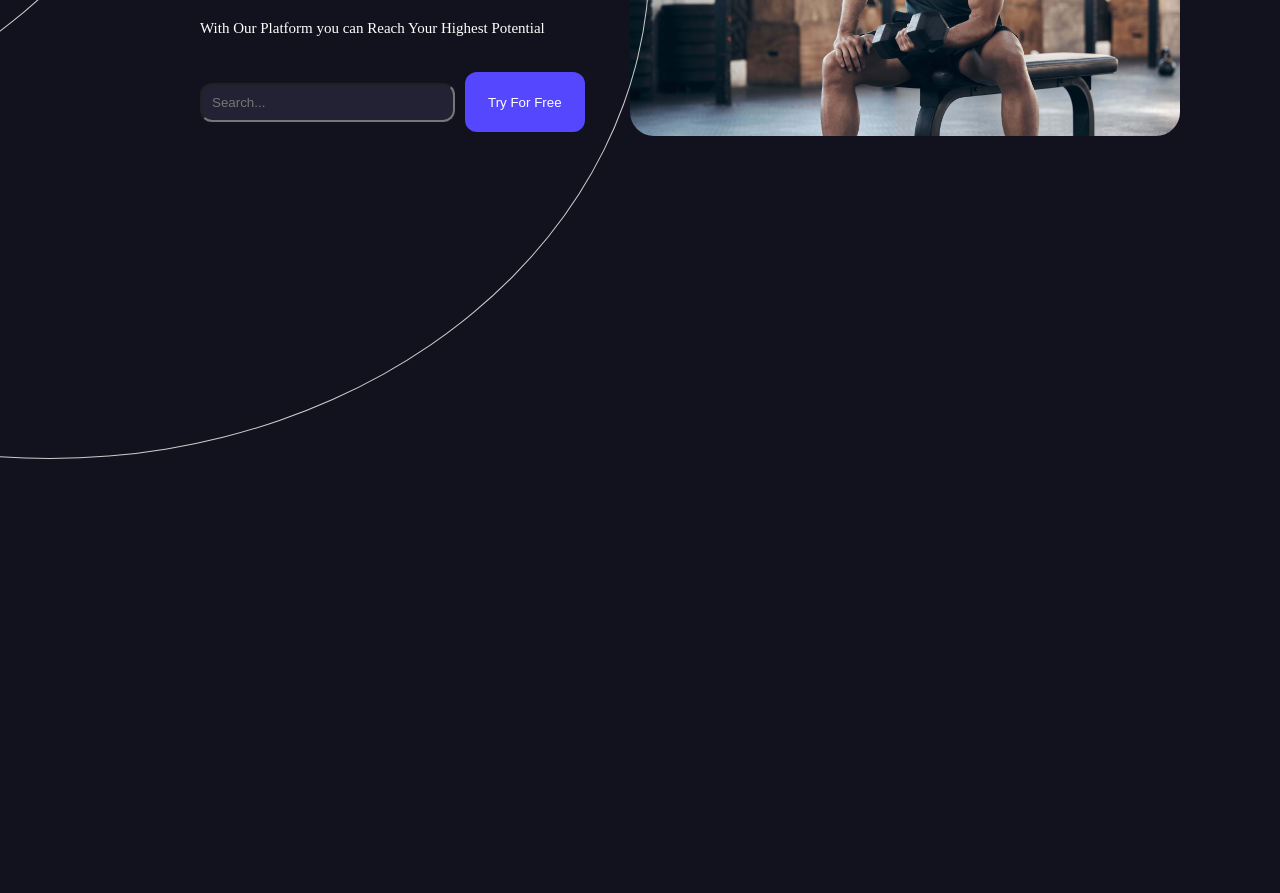
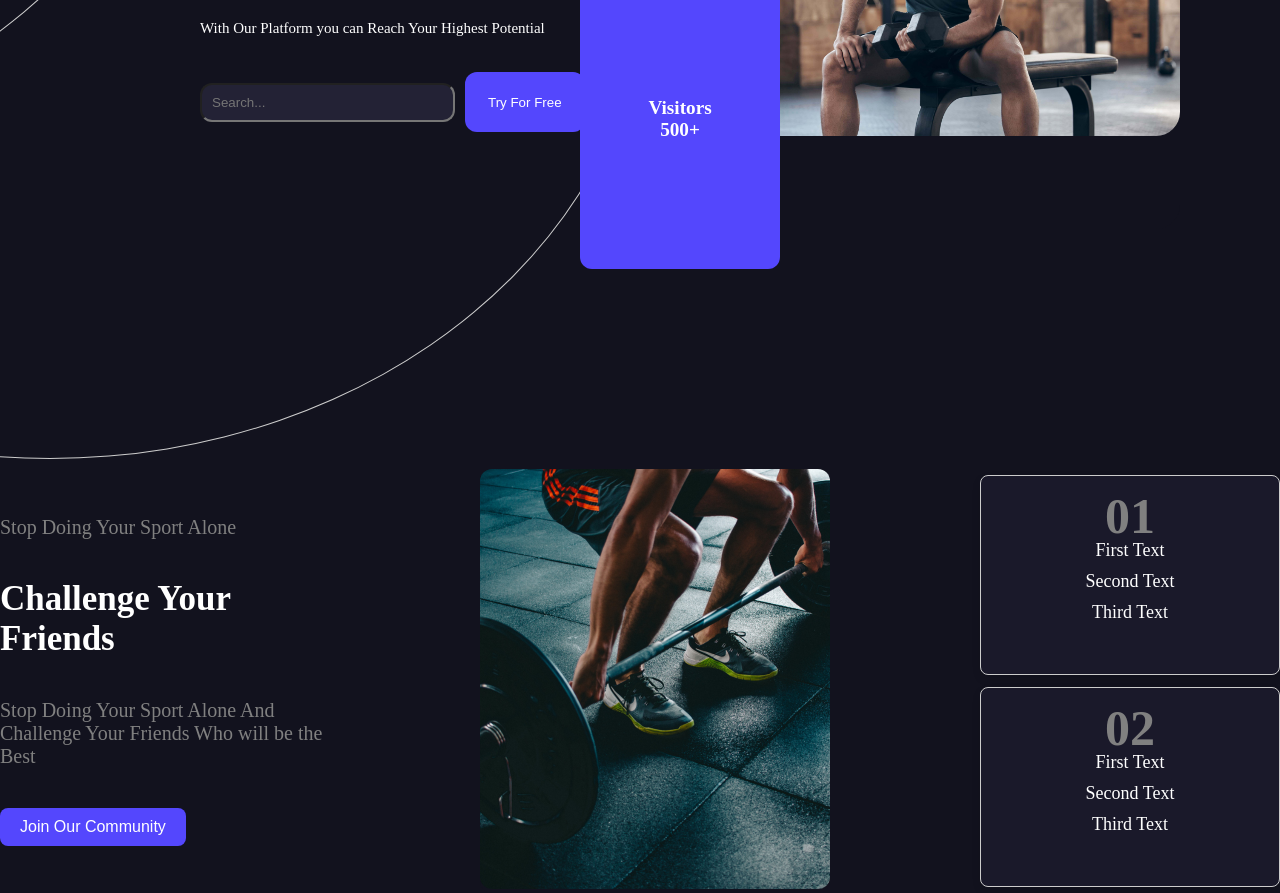
Before and after one commit to rozhiar-tech/gym_website, a plain HTML site: page index.html in a window 1280 px wide. Shown: the part 441-1334 px from the top of the page. Before the commit the page ends 1170 px from the top, so only its background shows below. Drawn offline with Linux system fonts and the light colour scheme.

Commit message:
added second section

```diff
--- a/index.html
+++ b/index.html
@@ -53,6 +53,47 @@
       </section>
       <div class="parent"></div>
       <div class="child"></div>
+      <div class="floating_card">
+        <div class="floatingText">
+          <p>Visitors</p>
+        </div>
+        <div class="floatingText">
+          <p>500+</p>
+        </div>
+      </div>
+
+      <div class="secondSection">
+        <div class="content1">
+          <p class="text insideText">Stop Doing Your Sport Alone</p>
+          <h1 class="text insideText2">Challenge Your Friends</h1>
+          <p class="text insideText">
+            Stop Doing Your Sport Alone And Challenge Your Friends Who will be
+            the Best
+          </p>
+          <button class="custom-button">Join Our Community</button>
+        </div>
+        <div class="content2">
+          <img class="imagee" src="./assets/bg.png" alt="" />
+        </div>
+        <div class="content3">
+          <div class="card">
+            <div class="fade-number">01</div>
+            <div class="text-container">
+              <p class="textt">First Text</p>
+              <p class="textt">Second Text</p>
+              <p class="textt">Third Text</p>
+            </div>
+          </div>
+          <div class="card">
+            <div class="fade-number">02</div>
+            <div class="text-container">
+              <p class="textt">First Text</p>
+              <p class="textt">Second Text</p>
+              <p class="textt">Third Text</p>
+            </div>
+          </div>
+        </div>
+      </div>
     </div>
   </body>
 </html>
--- a/style.css
+++ b/style.css
@@ -145,7 +145,7 @@ ul li {
 }
 .image_container {
   max-width: 550px;
-  height: 900px;
+  height: 400px;
   overflow: hidden;
   border-radius: 24px;
   position: absolute;
@@ -168,3 +168,127 @@ ul li {
   top: 390px;
   z-index: -1;
 }
+
+.floating_card {
+  position: absolute;
+  height: 300px;
+  width: 200px;
+  background-color: #5447fd;
+  display: flex;
+  flex-direction: column;
+  justify-content: center;
+  align-items: center;
+  top: 410px;
+  right: 500px;
+  border-radius: 12px;
+}
+
+.floatingText {
+  display: flex;
+  flex-direction: column;
+  justify-content: center;
+  align-items: center;
+}
+
+.floatingText p {
+  color: #fff;
+  background-color: #5447fd;
+  font-size: larger;
+  font-weight: 900;
+}
+
+.secondSection {
+  margin-top: 100px;
+  display: flex;
+  justify-content: center;
+}
+
+.content1 {
+  display: flex;
+  flex-direction: column;
+  justify-content: center;
+  align-items: start;
+  width: 400px;
+  margin-right: 150px;
+}
+.insideText {
+  font-size: 20px;
+  color: grey;
+}
+.insideText2 {
+  font-size: 35px;
+  color: white;
+}
+.text {
+  margin-bottom: 40px;
+}
+.imagee {
+  height: 420px;
+  width: 350px;
+  border-radius: 12px;
+}
+
+.content2 {
+  border-radius: 12px;
+}
+
+.custom-button {
+  background-color: #5447fd;
+  color: white;
+  border: none;
+  border-radius: 8px; /* Adjust the border-radius value to change the roundness */
+  padding: 10px 20px;
+  font-size: 16px;
+  cursor: pointer;
+  outline: none;
+}
+
+.custom-button:hover {
+  background-color: #3c35b5; /* Adjust hover color if desired */
+}
+
+.card {
+  position: relative;
+  width: 300px; /* Adjust width as needed */
+  height: 200px; /* Adjust height as needed */
+  border: 1px solid #ccc;
+  border-radius: 8px;
+  padding: 20px;
+  background-color: #1a192a;
+  box-shadow: 0 4px 8px rgba(0, 0, 0, 0.1);
+}
+
+.fade-number {
+  position: absolute;
+  top: 20%;
+  left: 50%;
+  transform: translate(-50%, -50%);
+  font-size: 50px;
+  font-weight: bold;
+  color: grey; /* Fading number color */
+  background-color: transparent;
+}
+
+.text-container {
+  position: relative;
+  display: flex;
+  justify-content: center;
+  align-items: center;
+  flex-direction: column;
+  margin-top: 15%;
+  background-color: transparent;
+}
+
+.textt {
+  font-size: 18px;
+  margin: 5px 0;
+  background-color: transparent;
+}
+
+.content3 {
+  margin-left: 150px;
+  display: flex;
+  flex-direction: column;
+  align-items: center;
+  justify-content: space-around;
+}
```
Also changed, not shown: assets/bg.png (added).
